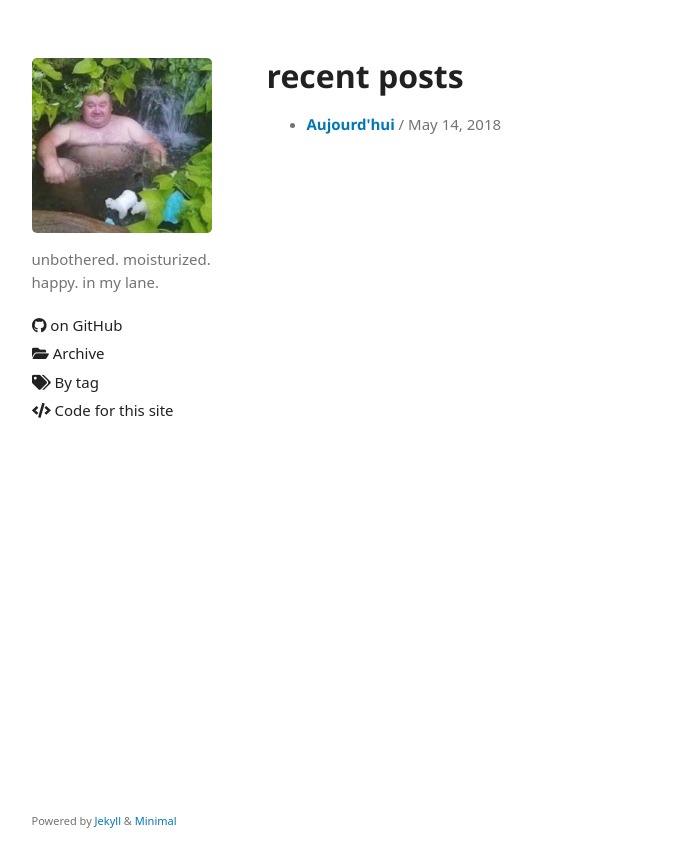
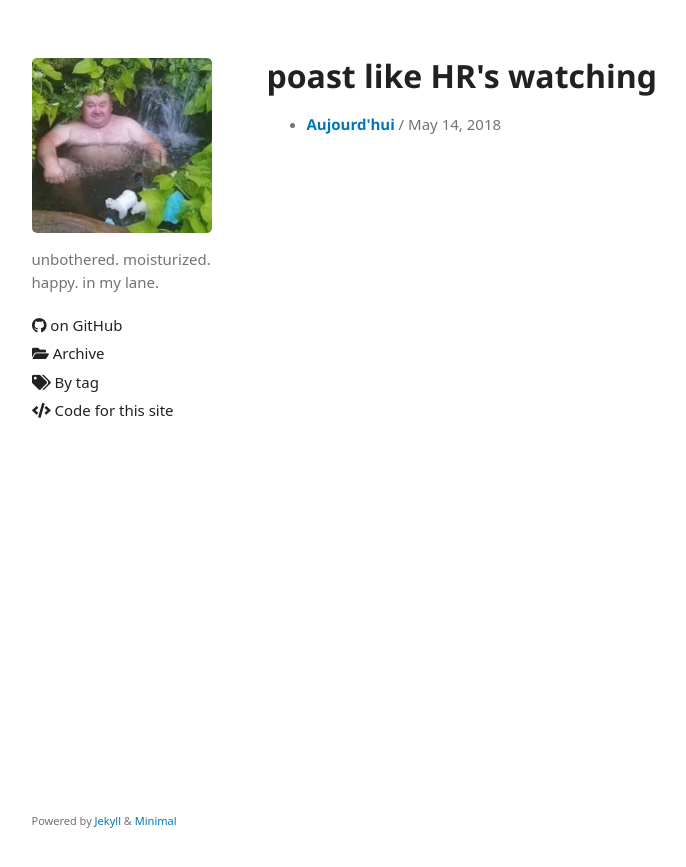
Before and after one commit to rbhan/rbhan.github.io, a Jekyll site: the page built from index.html, in a window 1280 px wide. Shown: the top 867 px of the page, without its empty margins (171-857 px from the left). Built offline with Jekyll 4.4.1, drawn with Linux system fonts in a browser that asks for light colours; some web fonts are replaced; a script that is not in the unit is left out; the repository's description, which GitHub fills in, is left out.

Commit message:
Update index.html

```diff
--- a/index.html
+++ b/index.html
@@ -3,7 +3,7 @@ layout: default
 type: home
 ---
 
-<h1>recent posts</h1>
+<h1>poast like HR's watching</h1>
 
 {% if site.posts.size > 0 %}
     <ul>
```
